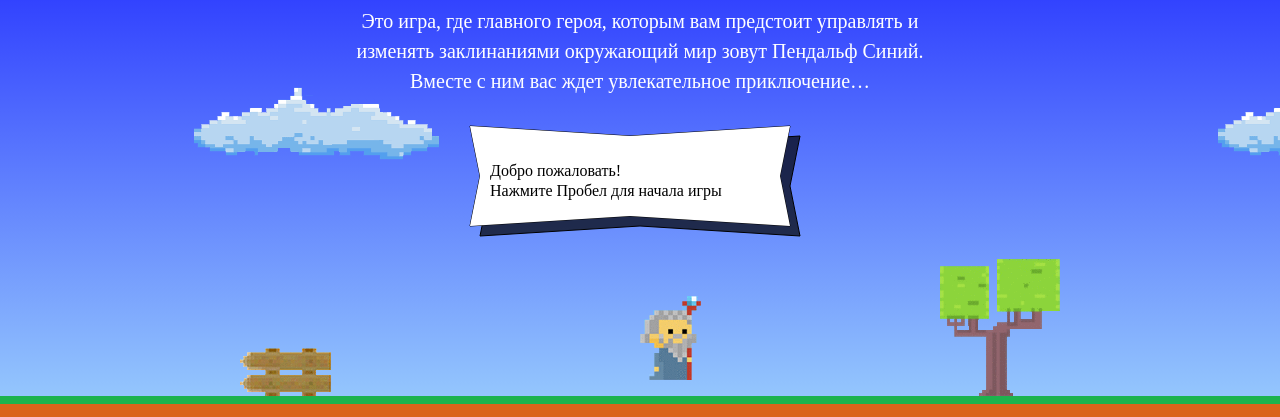
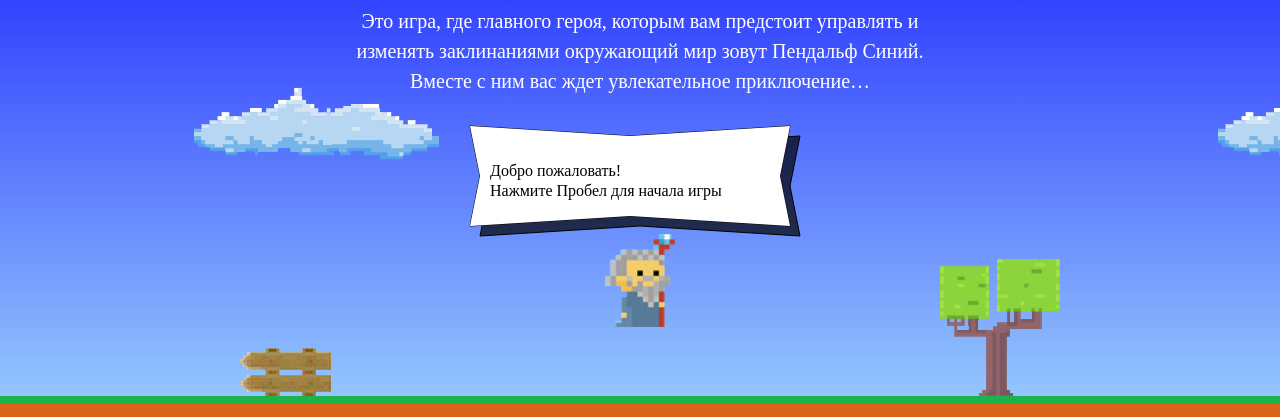
Before and after one commit to deysan/528537-code-and-magick, a website: page index.html in a window 1280 px wide. Shown: the part 203-620 px from the top of the page. Drawn offline with Linux system fonts and the light colour scheme; a web font is replaced by a local one.

Commit message:
Исправил начальные параметры игры

```diff
--- a/index.html
+++ b/index.html
@@ -183,28 +183,28 @@
 
 <script>
   var fireballSize = 22;
-  var getFireballSpeed = left;
-
-  if (getFireballSpeed) {
-    getFireballSpeed = 5
-  } else {
-    getFireballSpeed = 2
-  };
-
   var wizardSpeed = 3;
   var wizardWidth = 70;
 
+  var getFireballSpeed = function (left) {
+    if (left) {
+      getFireballSpeed = 5
+    } else {
+      getFireballSpeed = 2
+    }
+    return getFireballSpeed;
+  };
+
   var getWizardHeight = function (wizrdWidth) {
-    var wizardHeight = 1.337 * wizardWidth;
-    return wizardHeight;
+    return 1.337 * wizardWidth;
   };
 
   function getWizardX (width) {
-    return width / 2;
+    return (width - wizardWidth) / 2;
   };
 
   function getWizardY (height) {
-    return height * 2 / 3;
+    return (height - getWizardHeight ()) * 2 / 3;
   };
 </script>
 
```
